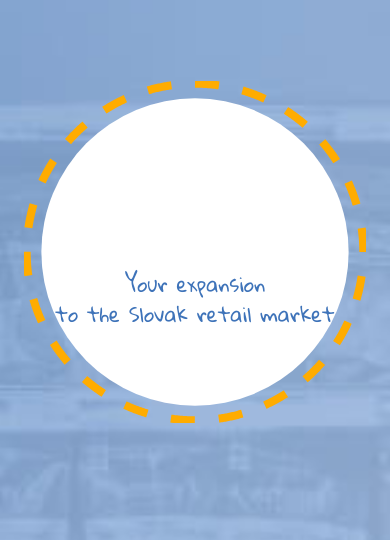
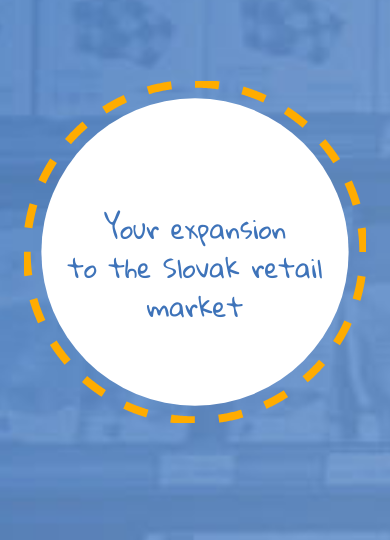
Before and after one commit to LabZoneSK/venturis-sk, a website: page src/index.html in a window 390 px wide. Shown: the part 304-844 px from the top of the page. Drawn offline with nearby package versions, Linux system fonts and the light colour scheme; files that its build step writes are made by us from their sources.

Commit message:
Add media queries for different breakpoints.

```diff
--- a/src/sass/venturis.scss
+++ b/src/sass/venturis.scss
@@ -2,8 +2,17 @@ $venturis-blue: #3e73b9;
 $venturis-logo-blue-dark: #3e73b9;
 $venturis-logo-blue-light: #3e73b9;
 $venturis-yellow: #edaa0f;
+
+/* Responsivness */
+$gap: 32px;
+$tablet: 769px;
+$desktop: 960px + (2 * $gap);
+$widescreen: 1152px + (2 * $gap);
+
 body {
-  color: #3e73b9;
+  color: $venturis-blue;
+  max-width: 100%;
+  overflow-x: hidden;
 }
 
 /* Fix Bulma IE11 Modal window issue
@@ -23,8 +32,16 @@ body {
 }
 
 .venturis-gradient {
-  background: url("../images/hero.jpg") no-repeat center;
+  background: url("../images/hero-mobile.jpg") no-repeat center;
   background-size: cover;
+
+  @media screen and (min-width: $desktop) {
+    background: url("../images/hero.jpg") no-repeat center;
+  }
+
+  @media screen and (min-width: $tablet) and (max-width: $desktop) {
+    background: url("../images/hero-tablet.jpg") no-repeat center;
+  }
 }
 
 .has-text-venturis-blue {
@@ -39,10 +56,20 @@ body {
   padding-top: 6rem;
   .hero-item-body {
     font-family: "Gloria Hallelujah", cursive;
-    font-size: 20px;
+    font-size: 26px;
     color: #3e73b9;
     position: relative;
-    bottom: 160px;
+    bottom: 220px;
+
+    @media screen and (min-width: $desktop) {
+      font-size: 20px;
+      bottom: 160px;
+    }
+
+    @media screen and (min-width: $tablet) and (max-width: $desktop) {
+      font-size: 14px;
+      bottom: 120px;
+    }
   }
 }
 
```
Also changed, not shown: src/images/hero-mobile.jpg (added), src/images/hero-tablet.jpg (added).
